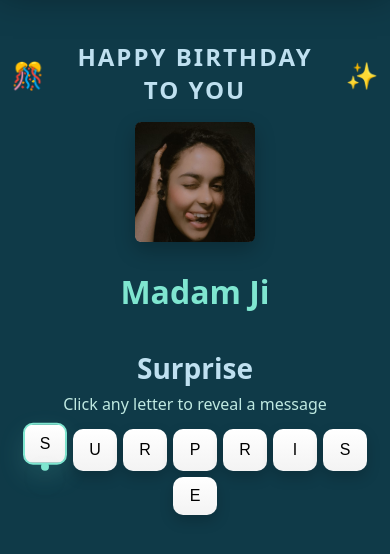
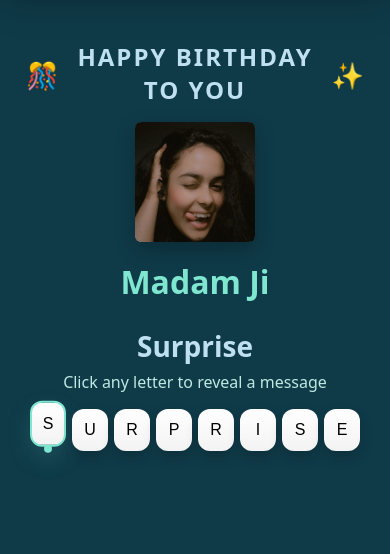
Before and after one commit to DhruvGuptaHere/payo_birthday, a plain HTML site: page index.html in a window 390 px wide. Drawn offline with Linux system fonts and the light colour scheme.

Commit message:
Update style.css

```diff
--- a/style.css
+++ b/style.css
@@ -49,6 +49,9 @@ html,body{
   text-align:center;
   width: 640px;
   max-width: 94vw;
+  display: flex;
+  flex-direction: column;
+  align-items: center;
 }
 .header{
   display:flex;
@@ -69,7 +72,7 @@ h1{
   background: #fff;
   width: 220px;
   height: 220px;
-  margin: 0 auto;
+  margin: 0 auto 18px auto;
   border-radius: 8px;
   display: flex;
   align-items:center;
@@ -83,10 +86,12 @@ h1{
   border-radius: 6px;
 }
 .name{
-  margin-top: 28px;
+  margin-top: 0;
+  margin-bottom: 18px;
   color: var(--accent);
-  font-size: 64px;
+  font-size: 48px;
   font-weight: 800;
+  text-align:center;
 }
 .fade {
   opacity: 0;
@@ -103,14 +108,14 @@ h1{
 }
 #npc{
   position: fixed;
-  left: 20px;
-  bottom: 26px;
+  left: 50%;
+  bottom: 18px;
+  transform: translateX(-50%) translateY(0) scale(1);
   display:flex;
   gap:10px;
   align-items:flex-end;
   z-index: 180;
-  transform: translateY(18px) scale(0.96);
-  opacity: 0;
+  opacity: 1;
   transition: transform 360ms cubic-bezier(.2,.9,.2,1), opacity 280ms ease;
 }
 #npc.show{ transform: translateY(0) scale(1); opacity:1; }
@@ -162,11 +167,30 @@ h1{
 }
 #scroll-hint .chevrons{ font-size: 22px; transform: translateY(0); animation: bob 1.4s infinite; }
 @keyframes bob { 0%{ transform: translateY(0);}50%{ transform: translateY(6px);}100%{ transform: translateY(0);} }
-#surprise{ margin-top: 36px; width: 640px; max-width:94vw; text-align:center; }
+#surprise{ margin-top: 24px; width: 100%; max-width:420px; text-align:center; margin-left:auto; margin-right:auto; }
+#surprise{
+  margin-top: 24px;
+  width: 100%;
+  max-width:420px;
+  text-align:center;
+  margin-left:auto;
+  margin-right:auto;
+  display: flex;
+  flex-direction: column;
+  align-items: center;
+}
 .surprise-heading{ color: var(--heading); font-size: 28px; margin-bottom: 6px; }
 .surprise-instruction{ color: #bfe9e1; margin-bottom: 14px; }
 .letters{ display:flex; gap:10px; justify-content:center; flex-wrap:wrap; }
-.letter{ background: linear-gradient(180deg,#fff 0%,#f3f3f3 100%); border: none; padding: 14px 16px; border-radius: 8px; font-size: 20px; cursor:pointer; box-shadow: 0 6px 14px rgba(0,0,0,0.18); transition: transform 180ms ease, box-shadow 180ms ease; }
+.letters{
+  display: flex;
+  gap: 10px;
+  justify-content: center;
+  flex-wrap: nowrap;
+  width: 100%;
+  align-items: center;
+}
+.letter{ background: linear-gradient(180deg,#fff 0%,#f3f3f3 100%); border: none; padding: 16px 18px; border-radius: 10px; font-size: 22px; cursor:pointer; box-shadow: 0 6px 14px rgba(0,0,0,0.18); transition: transform 180ms ease, box-shadow 180ms ease; min-width:48px; max-width:80px; word-break:break-word; }
 .letter:active{ transform: translateY(2px) scale(0.99); }
 .letter:hover{ transform: translateY(-4px); box-shadow: 0 12px 24px rgba(0,0,0,0.2); }
 .modal{ position: fixed; inset: 0; display:none; align-items:center; justify-content:center; z-index:200; }
@@ -176,33 +200,26 @@ h1{
 .modal-content img{ width: 140px; height: 140px; object-fit: cover; border-radius: 8px; }
 .modal-text{ color: #0b2f2b; font-weight:600; font-size:18px; margin:0; }
 .modal-close{ position:absolute; top:8px; right:8px; border:none; background:transparent; font-size:20px; cursor:pointer; }
-
-
-/* Mobile responsiveness improvements (phones & small tablets) */
 @media (max-width:720px){
   html,body{ padding: 20px; }
-  #main-card{ width:100%; margin:0 auto; }
+  #main-card{ width:100%; margin:0 auto; display: flex; flex-direction: column; align-items: center; }
   h1{ font-size:32px; }
   .name{ font-size:40px; }
   .avatar-wrap{ width:160px; height:160px; }
   .avatar-wrap img{ width:100%; height:100%; object-fit:cover; }
-  .letters{ gap:8px; padding:0 8px; }
-  .letter{ padding:12px 14px; font-size:18px; min-width:48px; border-radius:10px; }
+  .letters{ gap:10px; padding:0 4px; flex-wrap:nowrap; justify-content:center; width: 100%; align-items: center; }
+  .letter{ padding:16px 12px; font-size:20px; min-width:44px; max-width:80px; border-radius:12px; }
   .modal-content{ flex-direction:column; width:92vw; padding:14px; gap:10px; }
   .modal-content img{ width:120px; height:120px; margin:0 auto; }
   .modal-text{ font-size:16px; text-align:center; }
-
 }
-
 @media (max-width:420px){
   h1{ font-size:24px; }
   .name{ font-size:32px; }
   .avatar-wrap{ width:120px; height:120px; }
-  .letter{ padding:10px 12px; font-size:16px; min-width:44px; }
-  .letters{ gap:6px; }
+  .letter{ padding:12px 8px; font-size:16px; min-width:36px; max-width:60px; }
+  .letters{ gap:6px; flex-wrap:nowrap; justify-content:center; width: 100%; align-items: center; }
   .modal-content img{ width:96px; height:96px; }
   .modal-content{ padding:12px; }
-
-  /* increase tap targets and spacing for very small screens */
   .letter{ touch-action: manipulation; }
 }
```
